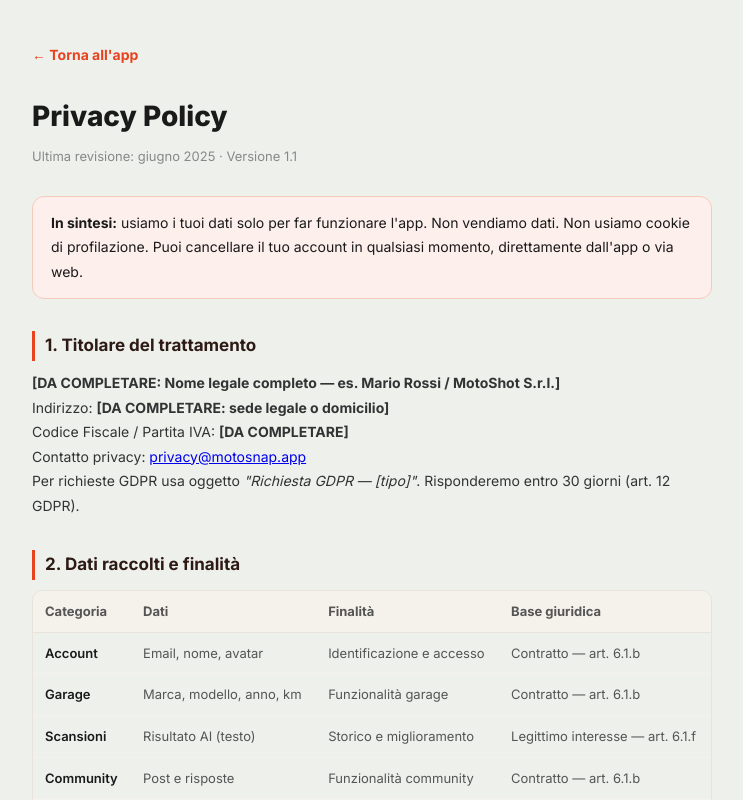
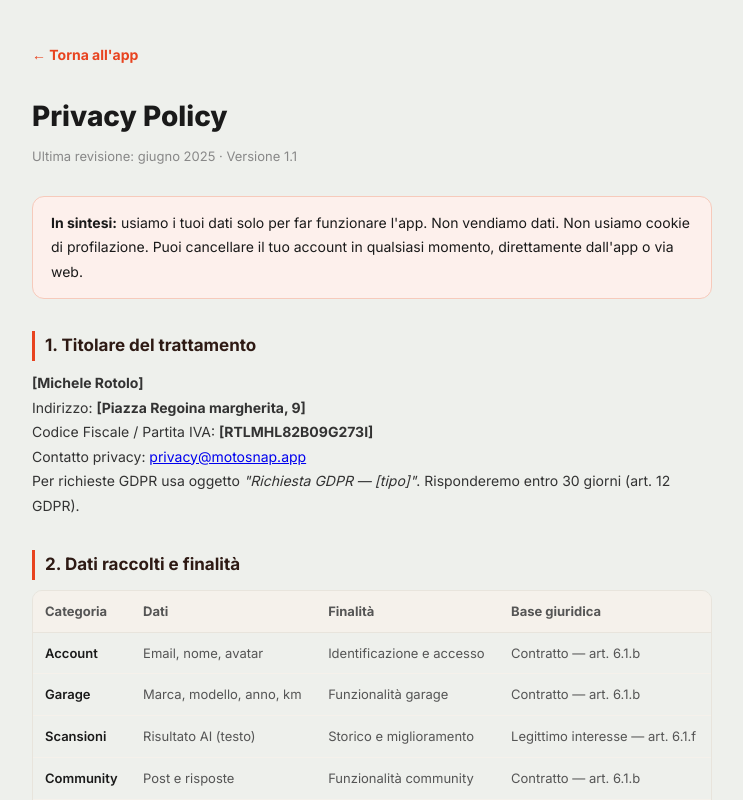
Before and after one commit to niars091-Vdn/motosnap, a Next.js app: page /privacy in a window 1280 px wide. Shown: the top 800 px of the page, without its empty margins (268-1011 px from the left). Built offline with nearby package versions, Linux system fonts and the light colour scheme.

Commit message:
Update page.tsx

```diff
--- a/app/privacy/page.tsx
+++ b/app/privacy/page.tsx
@@ -15,9 +15,9 @@ export default function PrivacyPage() {
       </div>
 
       <Section title="1. Titolare del trattamento">
-        <p><strong>[DA COMPLETARE: Nome legale completo — es. Mario Rossi / MotoShot S.r.l.]</strong></p>
-        <p>Indirizzo: <strong>[DA COMPLETARE: sede legale o domicilio]</strong></p>
-        <p>Codice Fiscale / Partita IVA: <strong>[DA COMPLETARE]</strong></p>
+        <p><strong>[Michele Rotolo]</strong></p>
+        <p>Indirizzo: <strong>[Piazza Regoina margherita, 9]</strong></p>
+        <p>Codice Fiscale / Partita IVA: <strong>[RTLMHL82B09G273I]</strong></p>
         <p>Contatto privacy: <a href="mailto:privacy@motosnap.app">privacy@motosnap.app</a></p>
         <p>Per richieste GDPR usa oggetto <em>&quot;Richiesta GDPR — [tipo]&quot;</em>. Risponderemo entro 30 giorni (art. 12 GDPR).</p>
       </Section>
```
